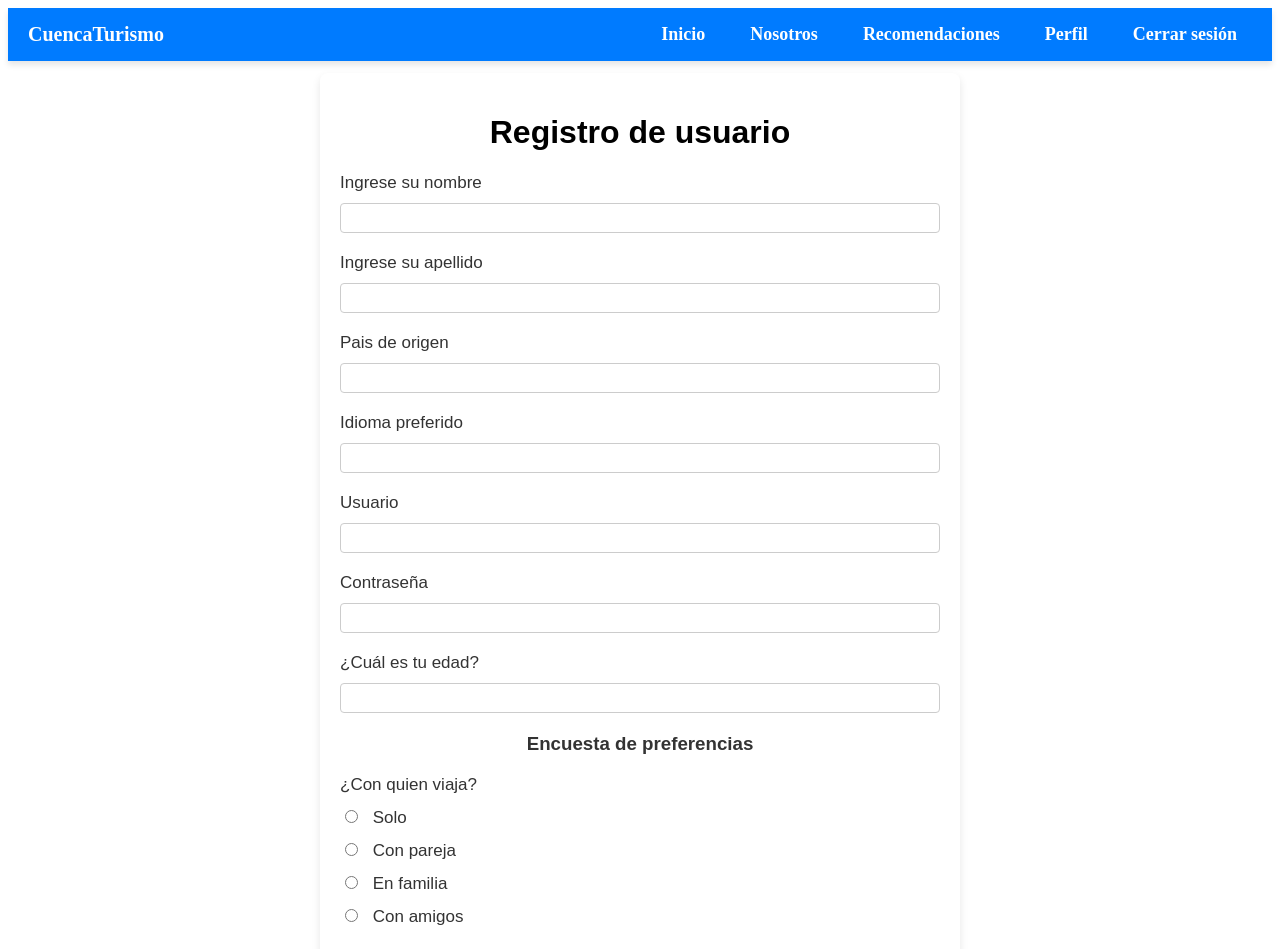
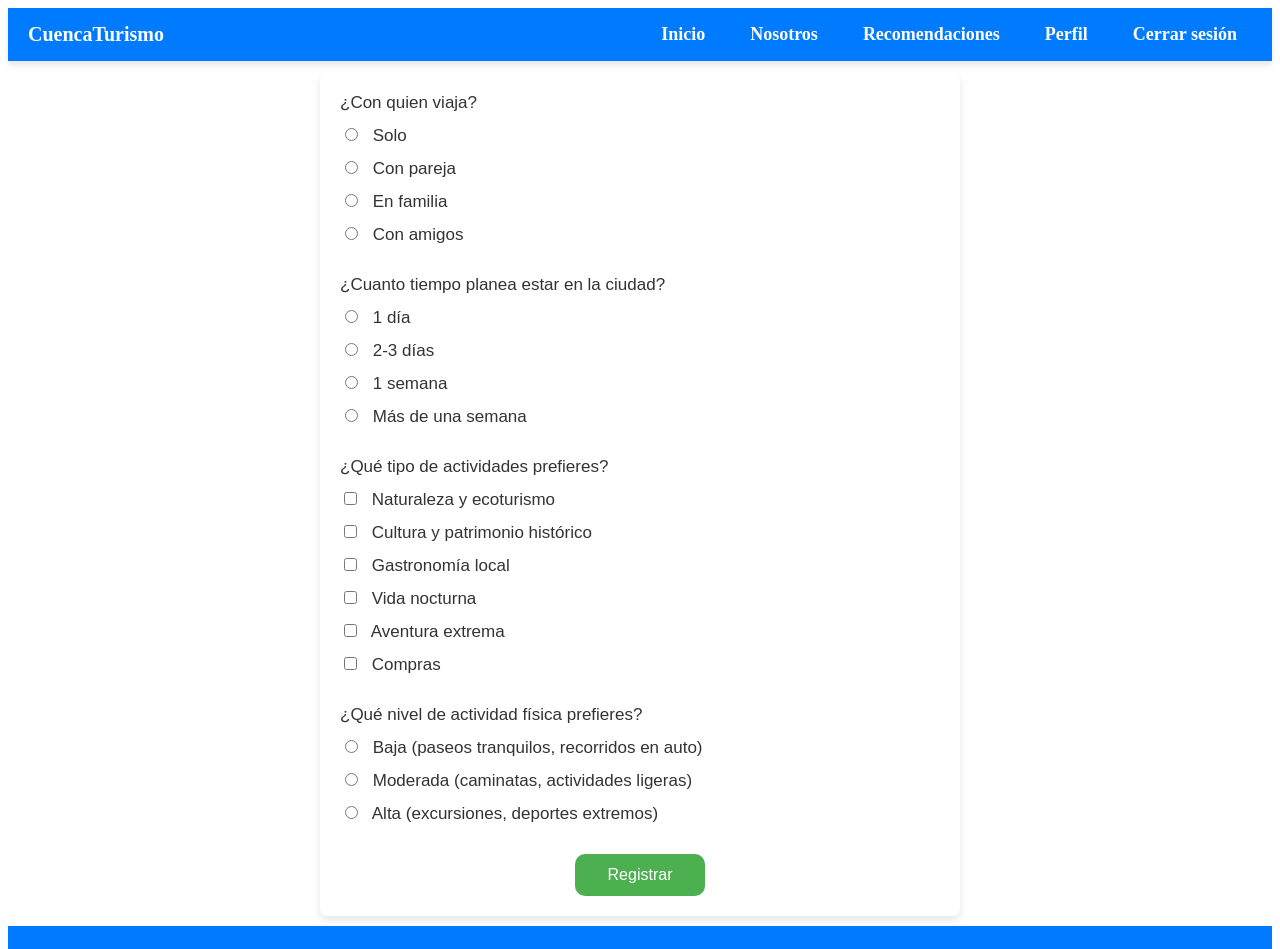
Before and after one commit to jonnathanguaman/TurismoTEC, an Angular app: page /registro in a window 1280 px wide. Shown: the top 949 px of the page. Built offline with nearby package versions, Linux system fonts and the light colour scheme.

Commit message:
Perfil v1

```diff
--- /dev/null
+++ b/src/app/Components/datos-personales/datos-personales.component.css
@@ -0,0 +1,78 @@
+.formularioSugerencia {
+    font-family: Arial, sans-serif;
+    background-color: #fff;
+    padding: 20px;
+    border-radius: 8px;
+    box-shadow: 0 4px 8px rgba(0, 0, 0, 0.1);
+    max-width: 600px;
+    margin: 0 auto;
+    margin-bottom: 10px;
+}
+/*Datos personales*/
+.datos-personales {
+    font-family: Arial, sans-serif;
+    position: relative;
+    margin: 20px 0;
+}
+
+/* Estilo del input */
+.datos-personales input {
+    width: 98.3%;
+    padding: 10px;
+    font-size: 16px;
+    border: 1px solid #333;
+    border-radius: 4px;
+    outline: none;
+    transition: all 0.3s ease;
+    border-radius: 10px;
+}
+
+@media (max-width: 768px){
+    .datos-personales input {
+        width: 95%;
+    }
+}
+.datos-personales label {
+    position: absolute;
+    top: 50%;
+    left: 10px;
+    transform: translateY(-50%);
+    background-color: #fff;
+    color: #666;
+    font-size: 14px;
+    padding: 0 5px;
+    transition: all 0.3s ease;
+    pointer-events: none;
+}
+
+.datos-personales input:focus,
+.datos-personales input:valid {
+    border-color: #007bff;
+}
+
+.datos-personales input:focus+label,
+.datos-personales input:valid+label {
+    top: -10px;
+    font-size: 14px;
+    color: #007bff;
+    margin-top: 10px;
+}
+
+.botonRegistrar {
+    display: flex;
+    justify-content: center;
+    width: 130px;
+    padding: 12px;
+    background-color: #4CAF50;
+    color: white;
+    border: none;
+    border-radius: 10px;
+    font-size: 16px;
+    cursor: pointer;
+    text-align: center;
+}
+
+.btn{
+    display: flex;
+    justify-content: center;
+}
--- a/src/app/Components/encuesta/encuesta.component.css
+++ b/src/app/Components/encuesta/encuesta.component.css
@@ -1,6 +1,4 @@
-h1{
-    text-align: center;
-}
+
 .formularioSugerencia {
     font-family: Arial, sans-serif;
     background-color: #fff;
@@ -9,6 +7,7 @@ h1{
     box-shadow: 0 4px 8px rgba(0, 0, 0, 0.1);
     max-width: 600px;
     margin: 0 auto;
+    margin-bottom: 10px;
 }
 
 h3 {
@@ -69,19 +68,23 @@ input[type="password"]:focus {
     border-color: #0056b3;
 }
 
-.botonRecomendar {
-
-    display: block;
-    width: 100%;
+.botonRegistrar {
+    display: flex;
+    justify-content: center;
+    width: 130px;
     padding: 12px;
     background-color: #4CAF50;
     color: white;
     border: none;
-    border-radius: 4px;
+    border-radius: 10px;
     font-size: 16px;
     cursor: pointer;
     text-align: center;
-    margin-top: 20px;
+}
+
+.btn{
+    display: flex;
+    justify-content: center;
 }
 
 .botonRecomendar:hover {
--- a/src/app/Components/encuesta/encuesta.component.html
+++ b/src/app/Components/encuesta/encuesta.component.html
@@ -1,45 +1,4 @@
 <div class="formularioSugerencia">
-  <h1>Registro de usuario</h1>
-  <form>
-    <div class="pregunta">
-      <label>Ingrese su nombre</label>
-      <input type="text" name="nombre" id="nombre" [(ngModel)]="nombre">
-    </div>
-
-    <div class="pregunta">
-      <label>Ingrese su apellido</label>
-      <input type="text" name="apellido" id="apellido" [(ngModel)]="apellido">
-    </div>
-
-    <div class="pregunta">
-      <label>Pais de origen</label>
-      <input type="text" name="pais" id="pais" [(ngModel)]="pais">
-    </div>
-
-    <div class="pregunta">
-      <label>Idioma preferido</label>
-      <input type="text" name="idioma" id="idioma"[(ngModel)]="idioma">
-    </div>
-
-    <div class="pregunta">
-      <label>Usuario</label>
-      <input type="text" name="usuario" id="usuario"[(ngModel)]="usuario">
-    </div>
-
-    <div class="pregunta">
-      <label>Contraseña</label>
-      <input type="text" name="contrasena" id="contrasena"[(ngModel)]="contrasena">
-    </div>
-
-    <div class="pregunta">
-      <label>¿Cuál es tu edad?</label>
-      <input type="number" name="edad" id="edad" [(ngModel)]="edad">
-    </div>
-
-    <div>
-      <h3>Encuesta de preferencias</h3>
-    </div>
-
   <div class="pregunta">
     <label>¿Con quien viaja?</label>
     <label>
@@ -113,6 +72,7 @@
       deportes extremos)
     </label>
   </div>
-    <button (click)="recomendarTipoLugare()" class="botonRecomendar">Registrar</button>
-  </form>
+  <div class="btn">
+    <button (click)="mensajeRecomendarLugareEnviarApi()" class="botonRegistrar">Registrar</button>
   </div>
+</div>
--- a/src/app/Components/encuesta/encuesta.component.ts
+++ b/src/app/Components/encuesta/encuesta.component.ts
@@ -10,16 +10,7 @@ export class EncuestaComponent  implements OnInit{
   ngOnInit(): void {
 
   }
-
   title = 'turismoCuenca';
-
-  usuario!:string;
-  contrasena!:string;
-  nombre!:string;
-  apellido!:string;
-  idioma!:string;
-  pais!:string;
-  edad!:number;
   viaje!:string;
   duracion!:string;
   actividad_fisica!:string;
@@ -38,7 +29,7 @@ export class EncuestaComponent  implements OnInit{
   }
 
   mensajeRecomendarLugareEnviarApi():string{
-   const mensaje:string = "hola soy una persona de " + this.edad + " años, estoy viajando con mi"+ this.viaje +", tenemos destinados "+ this.duracion +" dias de vacaciones, me gusta la: "+ this.actividadesSeleccionadas +"; me gusta un nivel de actividad fisica "+ this.actividad_fisica+". Con esta información y solo con palabras sueltas que tipo de lugares me recomiendas visitar. Ejemplo: Cascadas, reservas, naturales, Mercados locales, senderismo ,Caminatas, miradores. Separa cada actividad con una coma."
+   const mensaje:string = "hola, estoy viajando con mi"+ this.viaje +", tenemos destinados "+ this.duracion +" dias de vacaciones, me gusta la: "+ this.actividadesSeleccionadas +"; me gusta un nivel de actividad fisica "+ this.actividad_fisica+". Con esta información y solo con palabras sueltas que tipo de lugares me recomiendas visitar. Ejemplo: Cascadas, reservas, naturales, Mercados locales, senderismo ,Caminatas, miradores. Separa cada actividad con una coma."
     return mensaje
   }
 
@@ -49,14 +40,4 @@ export class EncuestaComponent  implements OnInit{
     console.log(arrayRespuesta);
   }
 
-  recomendarTipoLugare(){
-    if(this.nombre == "" || this.apellido == "" || this.pais == "" || this.idioma == "" ||
-      this.edad == undefined || this.viaje == "" || this.duracion == "" ||
-      this.actividad_fisica == "" || this.actividadesSeleccionadas.length == 0){
-      alert("Error ingrese todos los datos")
-    }else{
-      this.convertirRespuestaApiArray(this.repuesta)
-      console.log(this.mensajeRecomendarLugareEnviarApi())
-    }
-  }
 }
```
Also changed, not shown: src/app/Components/datos-personales/datos-personales.component.html (added, +56 -0 lines), src/app/Components/datos-personales/datos-personales.component.ts (added, +16 -0 lines). Lines whose indentation alone changed are shown as unchanged.
